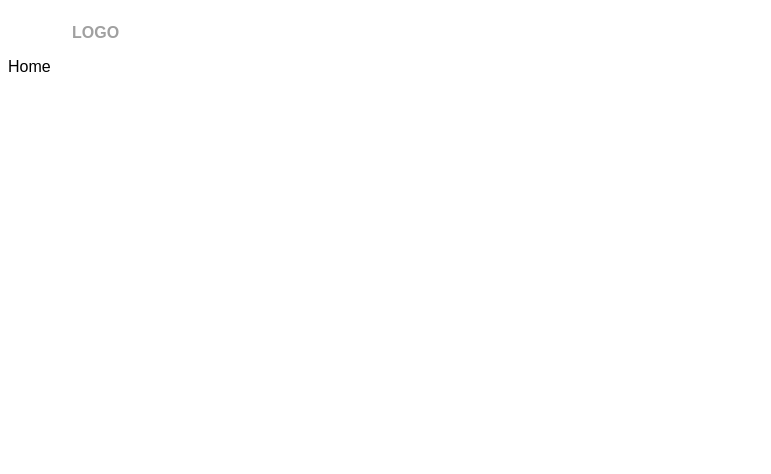
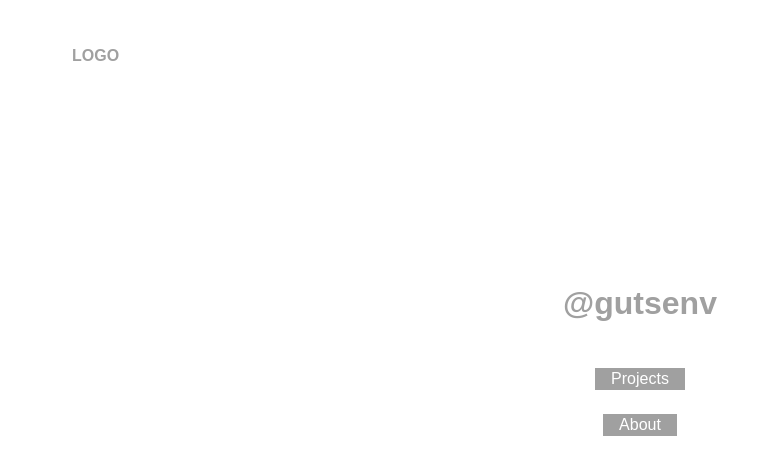
Before and after one commit to gutsenv/portfolio, a React (Vite) app: page / in a window 1280 px wide. Shown: the top 474 px of the page, without its empty margins (0-771 px from the left). Built offline with nearby package versions, Linux system fonts and the light colour scheme.

Commit message:
add homepage + navbar styling

```diff
--- a/src/components/layout/Navbar.jsx
+++ b/src/components/layout/Navbar.jsx
@@ -1,10 +1,14 @@
+import { Link } from "react-router-dom";
 import styled from "styled-components";
 
 const Wrapper = styled.div`
   display: flex;
+  height: 6rem;
+  align-items: center;
   padding: 0 4rem;
 
-  p {
+  a {
+    text-decoration: none;
     font-size; 1rem;
     font-weight: 600;
     font-family: sans-serif;
@@ -15,7 +19,7 @@ const Wrapper = styled.div`
 function Navbar() {
   return (
     <Wrapper>
-      <p>LOGO</p>
+      <Link to="/">LOGO</Link>
     </Wrapper>
   );
 }
--- a/src/pages/Home.jsx
+++ b/src/pages/Home.jsx
@@ -1,5 +1,33 @@
+import { Link } from "react-router-dom";
+import styled from "styled-components";
+
+const Wrapper = styled.div`
+  display: flex;
+  align-items: center;
+  flex-direction: column;
+  gap: 1.5rem;
+  padding-top: 10rem;
+
+  h1 {
+    color: #a0a0a0;
+  }
+
+  a {
+    text-decoration: none;
+    color: #fff;
+    background: #a0a0a0;
+    padding: 0.125rem 1rem;
+  }
+`;
+
 function Home() {
-  return <div>Home</div>;
+  return (
+    <Wrapper>
+      <h1>@gutsenv</h1>
+      <Link to="/projects">Projects</Link>
+      <Link to="/about">About</Link>
+    </Wrapper>
+  );
 }
 
 export default Home;
```
